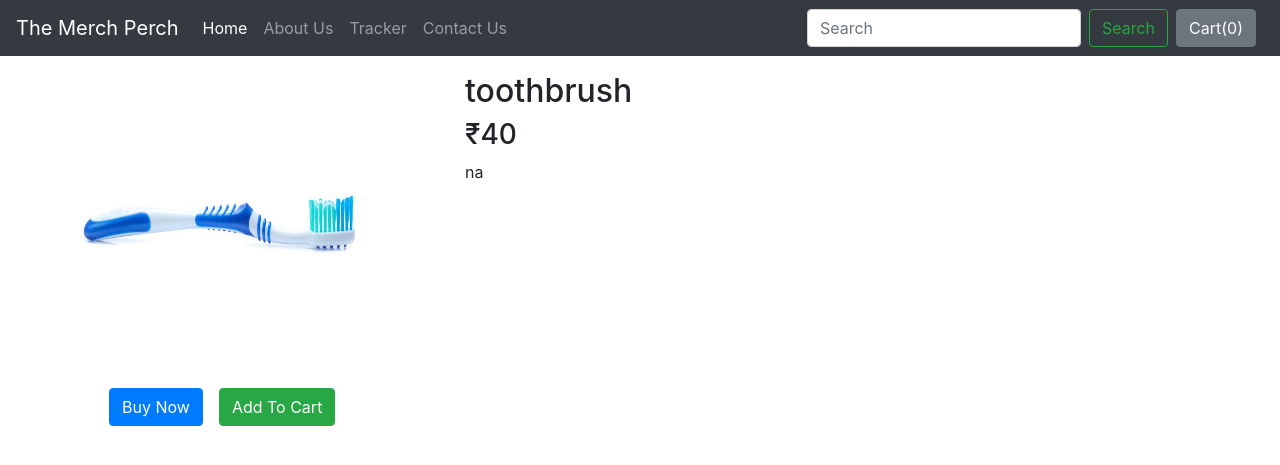
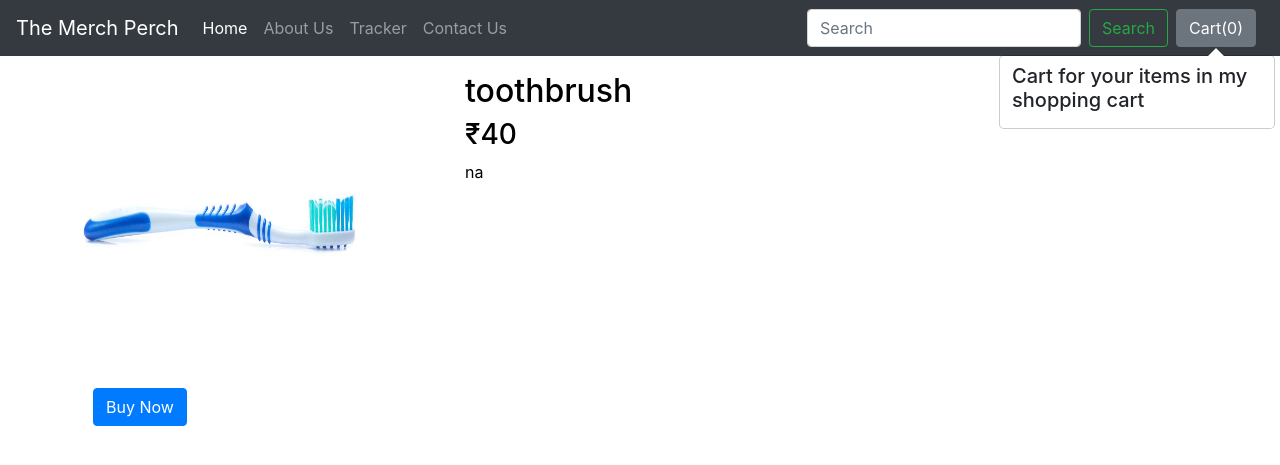
Before and after one commit to rutwikdesh/The-Merch-Perch, a Django app: page /shop/products/1 in a window 1280 px wide. Shown: the top 465 px of the page. Run offline with Django 3.2, Linux system fonts and the light colour scheme; data comes from the database, SQL or seed files in the repository; parts of the project's set-up code (start-up, migrations or seed data) failed here and were passed over; some libraries are stand-ins or nearby versions.

Commit message:
productview improvements

```diff
--- a/mysite/templates/index.html
+++ b/mysite/templates/index.html
@@ -25,7 +25,7 @@
 
         <main class="mb-auto">
             <h1>Welcome to The Merch Perch</h1>
-            <p class="lead">Congrat's you've just landed on the World's most visited Shopping Website!</p>
+            <p class="lead">Congrat's you've just landed one of the World's best Shopping Website!</p>
             <p class="lead">
                 <a href="shop/" class="btn btn-lg btn-secondary fw-bold border-white bg-black">Shop Now!</a>
             </p>
--- a/shop/templates/shop/productview.html
+++ b/shop/templates/shop/productview.html
@@ -11,18 +11,101 @@
             <div class="row">
                 <img src="/media//{{product.image}}" width="300px" height="300px">
             </div>
-            <div class="row my-3 mx-3">
-                <button class="btn btn-primary mx-2"> Buy Now</button>
-                <button class="btn btn-success mx-2 "> Add To Cart</button>
+            <div class="row my-3 mx-2">
+                <a href='/shop/checkout'><button class='btn btn-primary' id='checkout'>Buy Now</button></a>
             </div>
         </div>
 
-        <div class="col-md-8">
+        <div class="col-md-8" style="color: black;">
             <h2>{{product.product_name}}</h2>
-            <b><h3>₹{{product.price|intcomma}}</h3></b>
+            <b>
+                <h3>₹{{product.price|intcomma}}</h3>
+            </b>
             <p>{{product.desc}}</p>
         </div>
     </div>
 </div>
 
 {% endblock %}
+
+{% block js%}
+<script>
+    // Find out the cart items from localStorage
+    if (localStorage.getItem('cart') == null) {
+        var cart = {};
+    } else {
+        cart = JSON.parse(localStorage.getItem('cart'));
+        updateCart(cart);
+    }
+    // If the add to cart button is clicked, add/increment the item
+    //$('.cart').click(function() {
+    $('.divpr').on('click', 'button.cart', function () {
+        var idstr = this.id.toString();
+        if (cart[idstr] != undefined) {
+            qty = cart[idstr][0] + 1;
+
+        } else {
+            qty = 1;
+            name = document.getElementById('name' + idstr).innerHTML
+            cart[idstr] = [qty, name];
+
+        }
+        updateCart(cart);
+    });
+    //Add Popover to cart
+    $('#popcart').popover();
+    updatePopover(cart);
+
+    function updatePopover(cart) {
+        console.log('We are inside updatePopover');
+        var popStr = "";
+        popStr = popStr + "<h5> Cart for your items in my shopping cart </h5><div class='mx-2 my-2'>";
+        var i = 1;
+        for (var item in cart) {
+            popStr = popStr + "<b>" + i + "</b>. ";
+            popStr = popStr + document.getElementById('name' + item).innerHTML.slice(0, 19) + "... Qty: " + cart[item][0] + '<br>';
+            i = i + 1;
+        }
+        popStr = popStr + "</div> <a href='/shop/checkout'><button class='btn btn-primary' id ='checkout'>Checkout</button></a> <button class='btn btn-primary' onclick='clearCart()' id ='clearCart'>Clear Cart</button>     "
+        console.log(popStr);
+        document.getElementById('popcart').setAttribute('data-content', popStr);
+        $('#popcart').popover('show');
+    }
+
+    function clearCart() {
+        cart = JSON.parse(localStorage.getItem('cart'));
+        for (var item in cart) {
+            document.getElementById('div' + item).innerHTML = '<button id="' + item + '" class="btn btn-primary cart">Add To Cart</button>'
+        }
+        localStorage.clear();
+        cart = {};
+        updateCart(cart);
+    }
+
+    function updateCart(cart) {
+        var sum = 0;
+        for (var item in cart) {
+            sum = sum + cart[item][0];
+            document.getElementById('div' + item).innerHTML = "<button id='minus" + item + "' class='btn btn-primary minus'>-</button> <span id='val" + item + "''>" + cart[item][0] + "</span> <button id='plus" + item + "' class='btn btn-primary plus'> + </button>";
+        }
+        localStorage.setItem('cart', JSON.stringify(cart));
+        document.getElementById('cart').innerHTML = sum;
+        console.log(cart);
+        updatePopover(cart);
+    }
+    // If plus or minus button is clicked, change the cart as well as the display value
+    $('.divpr').on("click", "button.minus", function () {
+        a = this.id.slice(7,);
+        cart['pr' + a][0] = cart['pr' + a][0] - 1;
+        cart['pr' + a][0] = Math.max(0, cart['pr' + a][0]);
+        document.getElementById('valpr' + a).innerHTML = cart['pr' + a][0];
+        updateCart(cart);
+    });
+    $('.divpr').on("click", "button.plus", function () {
+        a = this.id.slice(6,);
+        cart['pr' + a][0] = cart['pr' + a][0] + 1;
+        document.getElementById('valpr' + a).innerHTML = cart['pr' + a][0];
+        updateCart(cart);
+    });
+</script>
+{% endblock %}
--- a/shop/templates/shop/tracker.html
+++ b/shop/templates/shop/tracker.html
@@ -8,11 +8,11 @@
             <div class="form-row">
                 <div class="form-group col-md-6">
                     <label for="inputname">Order Id</label>
-                    <input type="text" class="form-control" id="orderId" name="orderId" placeholder="Order Id">
+                    <input type="text" class="form-control" id="orderId" name="orderId" placeholder="Order Id" required>
                 </div>
                 <div class="form-group col-md-6">
                     <label for="inputEmail4">Email</label>
-                    <input type="email" class="form-control" id="email" name="email" placeholder="Email">
+                    <input type="email" class="form-control" id="email" name="email" placeholder="Email" required>
                 </div>
                 <button type="submit" class="btn btn-primary">Track Order</button>
             </div>
```
Also changed, not shown: shop/templates/shop/checkout.html (+8 -8 lines), shop/templates/shop/contact.html (+4 -4 lines).
